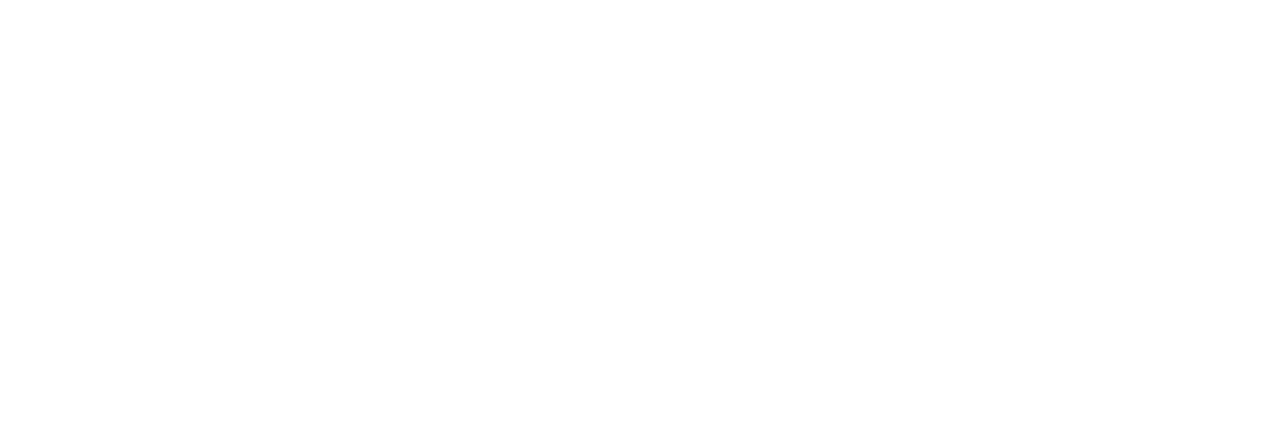
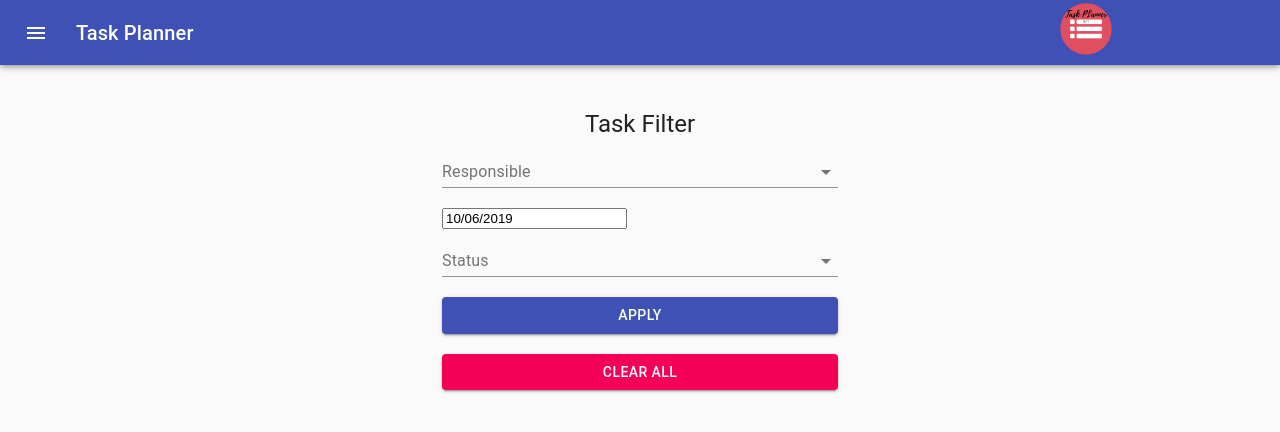
Before and after one commit to andresflorezp/TASK-PWA, a React (Create React App) app: page /taskFilter in a window 1280 px wide. Shown: the top 432 px of the page. Built offline with nearby package versions, Linux system fonts and the light colour scheme.

Commit message:
filter page terminada

```diff
--- a/src/components/App.js
+++ b/src/components/App.js
@@ -3,8 +3,9 @@
 import { BrowserRouter as Router, Switch, Route} from 'react-router-dom'
 import Login from './login'
 import Register from './register'
-import Task from "./Task"
-import NewTask from "./NewTask"
+import Task from "./Task";
+import NewTask from "./NewTask";
+import TaskFilter from "./TaskFilter";
 
 class App extends React.Component {
 
@@ -18,6 +19,7 @@
                             <Route path="/register" component={Register}/>
                             <Route path="/task" component={Task}/>
                             <Route path="/newtask" component={NewTask}/>
+                            <Route path="/taskFilter" component={TaskFilter}/>
                         </Switch>
                     </div>
 
--- a/src/components/ButtonAdd.js
+++ b/src/components/ButtonAdd.js
@@ -1,20 +1,22 @@
 import React from 'react';
 import Fab from '@material-ui/core/Fab';
-
+import {Link}  from 'react-router-dom'
+//import {Link}  from 'react-router-dom';
 import AddIcon from '@material-ui/icons/Add';
-
 
 export default class AddTask extends React.Component {
 
     render() {
 
         return (
-            <Fab  aria-label="add" style={{ margin: "10px",position: "fixed",
-                        bottom: "0",
-                        right: "0",backgroundColor:"#0074D9",color:"#fff" }}>
+            <Link to="/newtask">
+                <Fab  aria-label="add" style={{ margin: "10px",position: "fixed",
+                            bottom: "0",
+                            right: "0",backgroundColor:"#0074D9",color:"#fff" }}>
 
-                <AddIcon/>
-            </Fab>
+                    <AddIcon/>
+                </Fab>
+            </Link>
 
         )
     }
--- /dev/null
+++ b/src/components/TaskFilter.js
@@ -0,0 +1,128 @@
+import React from 'react'
+import Nav from "./NavBar";
+import ButtonAdd from "./ButtonAdd";
+import Button from '@material-ui/core/Button';
+import CssBaseline from '@material-ui/core/CssBaseline';
+import TextField from '@material-ui/core/TextField';
+import Grid from '@material-ui/core/Grid';
+import Typography from '@material-ui/core/Typography';
+import { makeStyles } from '@material-ui/core/styles';
+import Container from '@material-ui/core/Container';
+import logo from '../images/logo.png'
+import { Link } from 'react-router-dom';
+import Box from '@material-ui/core/Box'
+import {withStyles } from '@material-ui/core/styles';
+import InputLabel from '@material-ui/core/InputLabel';
+import MenuItem from '@material-ui/core/MenuItem';
+import FormControl from '@material-ui/core/FormControl';
+import Select from '@material-ui/core/Select';
+import NativeSelect from '@material-ui/core/NativeSelect';
+import InputBase from '@material-ui/core/InputBase';
+import DatePicker from "react-datepicker";
+import "react-datepicker/dist/react-datepicker.css";
+
+class TaskFilter extends React.Component {
+    state = {
+        startDate: new Date()
+      };
+
+      handleChange = date => {
+        this.setState({
+          startDate: date
+        });
+      };
+    render(){
+
+
+        return (
+            <div>
+                <Nav />
+                <br/>
+                <br/>
+                <br/>
+                <Container component='main' maxWidth='xs'>
+        <CssBaseline />
+        <div className='paper'>
+          <center>
+
+            <Typography component='h1' variant='h5'>
+              Task Filter
+            </Typography>
+          </center>
+          <form className='form' noValidate>
+              <FormControl fullWidth>
+                <InputLabel  htmlFor="age-customized-select">Responsible</InputLabel>
+                <Select
+                //value={age}
+                //onChange={handleChange}
+                //input={<BootstrapInput name="age" id="age-customized-select" />}
+                >
+                <MenuItem value="">
+                    <em>None</em>
+                </MenuItem>
+                <MenuItem value={10}>Andres Florez</MenuItem>
+                <MenuItem value={20}>Jaime Perez</MenuItem>
+                <MenuItem value={30}>Giovanne Perez</MenuItem>
+                </Select>
+            </FormControl>
+            <br/><br/>
+            <FormControl fullWidth>
+            <DatePicker fullWidth
+                selected={this.state.startDate}
+                onChange={this.handleChange}
+            />
+            </FormControl>
+            <FormControl fullWidth>
+                <InputLabel  htmlFor="age-customized-select">Status</InputLabel>
+                <Select
+                //value={age}
+                //onChange={handleChange}
+                //input={<BootstrapInput name="age" id="age-customized-select" />}
+                >
+                <MenuItem value="">
+                    <em>None</em>
+                </MenuItem>
+                <MenuItem value={10}>Ready</MenuItem>
+                <MenuItem value={20}>In-Progress</MenuItem>
+                <MenuItem value={30}>Complete</MenuItem>
+                </Select>
+            </FormControl>
+
+
+            <br></br><br/>
+            <Link to="/task" style={{textDecoration:"none"}}>
+              <Button
+                type='submit'
+                fullWidth
+                variant='contained'
+                color='primary'
+                className='submit'>
+                Apply
+              </Button>
+            </Link>
+            <br/><br/>
+            <Link to="/task" style={{textDecoration:"none"}}>
+              <Button
+                type='submit'
+                fullWidth
+                variant='contained'
+                color='secondary'
+                className='submit'>
+                Clear All
+              </Button>
+            </Link>
+            <br></br>
+            <br></br>
+
+          </form>
+        </div>
+
+      </Container>
+
+            </div>
+        )
+    }
+
+}
+
+export default TaskFilter
```
